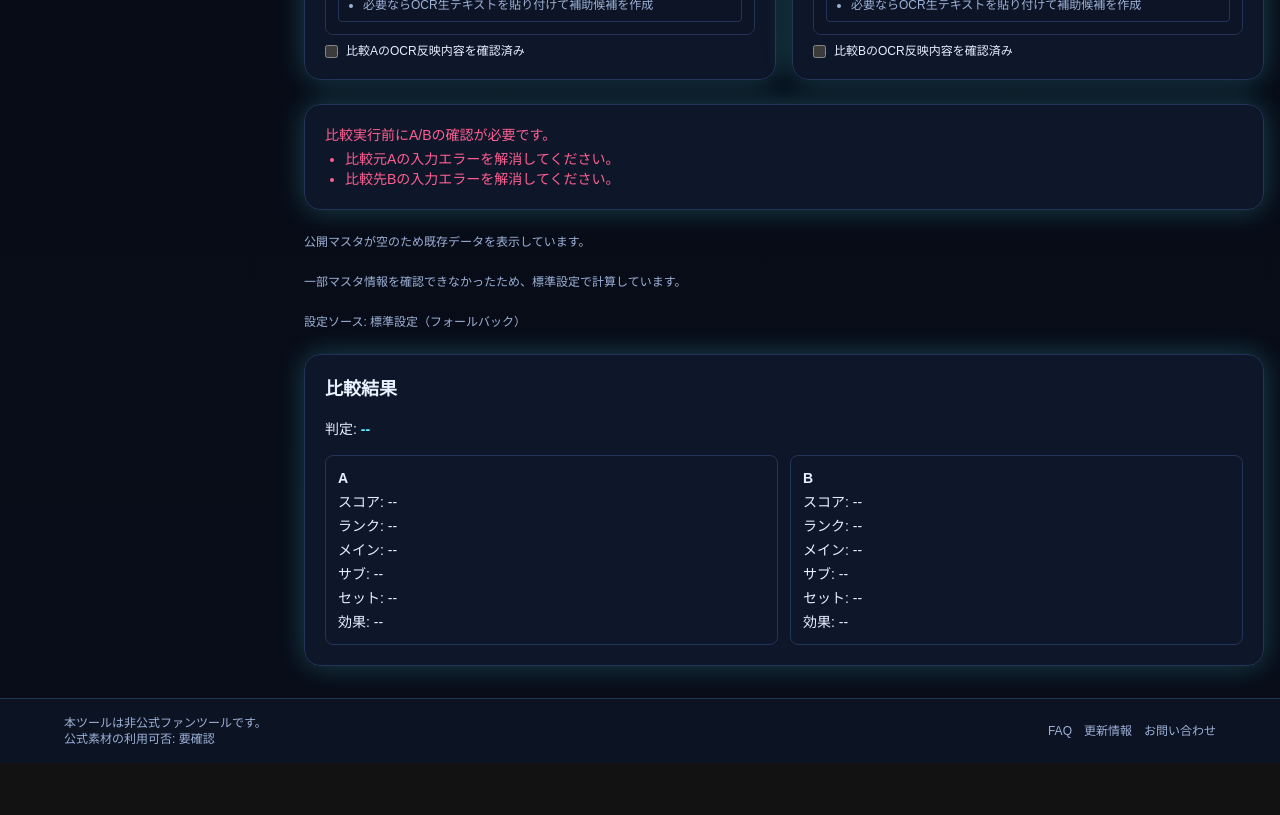
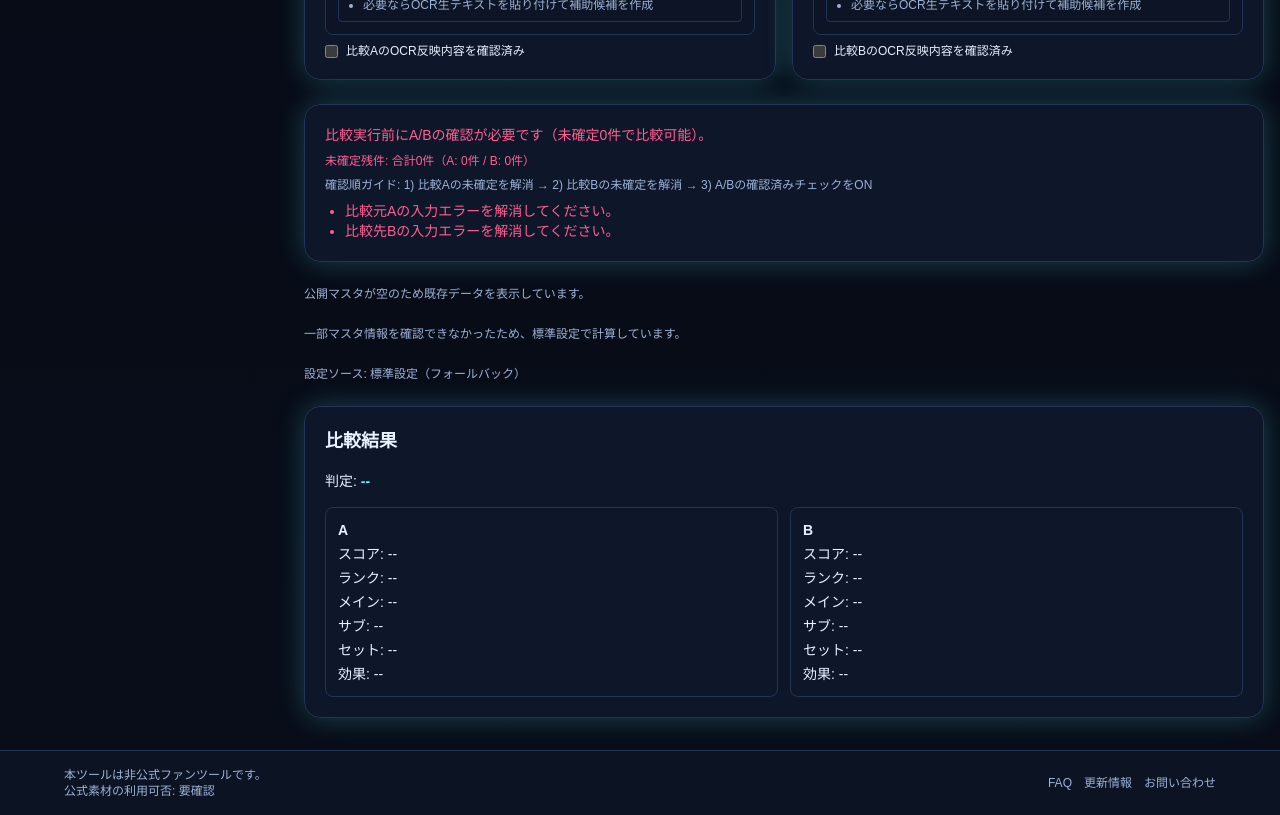
Before and after one commit to mizzz-dev/NTE-Build-Score-Calculator, a Next.js app: page /compare in a window 1280 px wide. Shown: the part 1180-1995 px from the top of the page. Before the commit the page ends 1943 px from the top, so only its background shows below. Built offline with nearby package versions, Linux system fonts and the light colour scheme; no server answers; the database is empty.

Commit message:
Issue #129 /compare OCR未確定項目解消フローのUX文言改善

```diff
--- a/src/features/compare/components/ComparePageContainer.tsx
+++ b/src/features/compare/components/ComparePageContainer.tsx
@@ -10,7 +10,7 @@ import { resolveScoreConfig } from '@/features/score/lib/scoreConfigResolver';
 import { ScoreOcrAssistPanel } from '@/features/ocr/components/ScoreOcrAssistPanel';
 import { createBrowserTesseractAdapter, type OcrProgressStatus } from '@/features/ocr/lib/adapter';
 import { runScoreOcrAssist } from '@/features/ocr/lib/scoreOcrAssist';
-import { applyCompareOcrDraftToForm, canRunCompareWithOcrGuard, createInitialCompareOcrSideState, type CompareOcrSideState, type CompareSide } from '../lib/compareOcr';
+import { applyCompareOcrDraftToForm, canRunCompareWithOcrGuard, createInitialCompareOcrSideState, type CompareOcrSideState, type CompareSide, unresolvedCount } from '../lib/compareOcr';
 
 const SLOT_LABELS: Record<SlotType, string> = { cartridge: 'カートリッジ', module: 'モジュール', gear: 'ギア', console: 'コンソール' };
 const DEFAULT_STAT_KEYS: StatKey[] = ['atk_percent', 'crit_rate', 'crit_dmg', 'hp_flat'];
@@ -43,6 +43,9 @@ export function ComparePageContainer() {
   const errorsA = useMemo(() => validateCompareForm(formA), [formA]);
   const errorsB = useMemo(() => validateCompareForm(formB), [formB]);
   const guard = useMemo(() => canRunCompareWithOcrGuard({ formAErrors: errorsA, formBErrors: errorsB, sideA: ocrA, sideB: ocrB }), [errorsA, errorsB, ocrA, ocrB]);
+  const unresolvedA = useMemo(() => unresolvedCount(ocrA.candidate), [ocrA.candidate]);
+  const unresolvedB = useMemo(() => unresolvedCount(ocrB.candidate), [ocrB.candidate]);
+  const unresolvedTotal = unresolvedA + unresolvedB;
   const compareResult = useMemo(() => (guard.canCompare ? calculateCompareResult(formA, formB, scoreConfigState.config) : null), [guard.canCompare, formA, formB, scoreConfigState.config]);
 
   const handleOcr = useCallback(async (side: CompareSide, file: File | null) => {
@@ -76,7 +79,7 @@ export function ComparePageContainer() {
       <CompareOcrCard side="A" state={ocrA} rawText={ocrRawTextA} progressStatus={ocrProgressA} elapsedMs={elapsedA} statKeys={statKeys} onRawTextChange={setOcrRawTextA} onSelectImage={(f) => handleOcr('A', f)} onUpdateState={setOcrA} onApply={() => { setFormA((curr) => applyCompareOcrDraftToForm(ocrA.candidate, curr)); setOcrA((p) => ({ ...p, reviewAcknowledged: true })); }} />
       <CompareOcrCard side="B" state={ocrB} rawText={ocrRawTextB} progressStatus={ocrProgressB} elapsedMs={elapsedB} statKeys={statKeys} onRawTextChange={setOcrRawTextB} onSelectImage={(f) => handleOcr('B', f)} onUpdateState={setOcrB} onApply={() => { setFormB((curr) => applyCompareOcrDraftToForm(ocrB.candidate, curr)); setOcrB((p) => ({ ...p, reviewAcknowledged: true })); }} />
     </div>
-    {!guard.canCompare && <NeonPanel className="space-y-1 text-sm"><p className="font-medium text-[var(--color-danger)]">比較実行前にA/Bの確認が必要です。</p><ul className="list-disc pl-5 text-[var(--color-danger)]">{guard.reasons.map((r) => <li key={r}>{r}</li>)}</ul></NeonPanel>}
+    {!guard.canCompare && <NeonPanel className="space-y-2 text-sm"><p className="font-medium text-[var(--color-danger)]">比較実行前にA/Bの確認が必要です（未確定0件で比較可能）。</p><p className="text-xs text-[var(--color-danger)]">未確定残件: 合計{unresolvedTotal}件（A: {unresolvedA}件 / B: {unresolvedB}件）</p><p className="text-xs text-[var(--color-text-secondary)]">確認順ガイド: 1) 比較Aの未確定を解消 → 2) 比較Bの未確定を解消 → 3) A/Bの確認済みチェックをON</p><ul className="list-disc pl-5 text-[var(--color-danger)]">{guard.reasons.map((r) => <li key={r}>{r}</li>)}</ul></NeonPanel>}
 
     {masterLoading && <p className="text-xs text-[var(--color-text-secondary)]">公開マスタを読み込み中です...</p>}
     {masterWarning && <p className="text-xs text-[var(--color-text-secondary)]">{masterWarning}</p>}
--- a/src/features/compare/lib/compareOcr.ts
+++ b/src/features/compare/lib/compareOcr.ts
@@ -32,9 +32,9 @@ export function canRunCompareWithOcrGuard(params: { formAErrors: string[]; formB
   sides.forEach(({ label, state }) => {
     if (!state.candidate) return;
     const unresolved = unresolvedCount(state.candidate);
-    if (!state.reviewAcknowledged) reasons.push(`比較${label}はOCR下書き確認が未完了です。`);
+    if (!state.reviewAcknowledged) reasons.push(`比較${label}のOCR下書き確認が未完了です（比較${label} → 未確定解消 → 確認済みチェックの順で進めてください）。`);
     if (state.status === 'error') reasons.push(`比較${label}でOCR失敗状態が残っています。手動入力へ戻るか再試行してください。`);
-    if (unresolved > 0) reasons.push(`比較${label}に未確定OCR項目が${unresolved}件あります。`);
+    if (unresolved > 0) reasons.push(`比較${label}に未確定OCR項目が${unresolved}件残っています（比較${label}の候補を先に補正してください）。`);
   });
 
   return { canCompare: reasons.length === 0, reasons };
```
Also changed, not shown: 5 other files (tests, documents, lock files or other folders).
